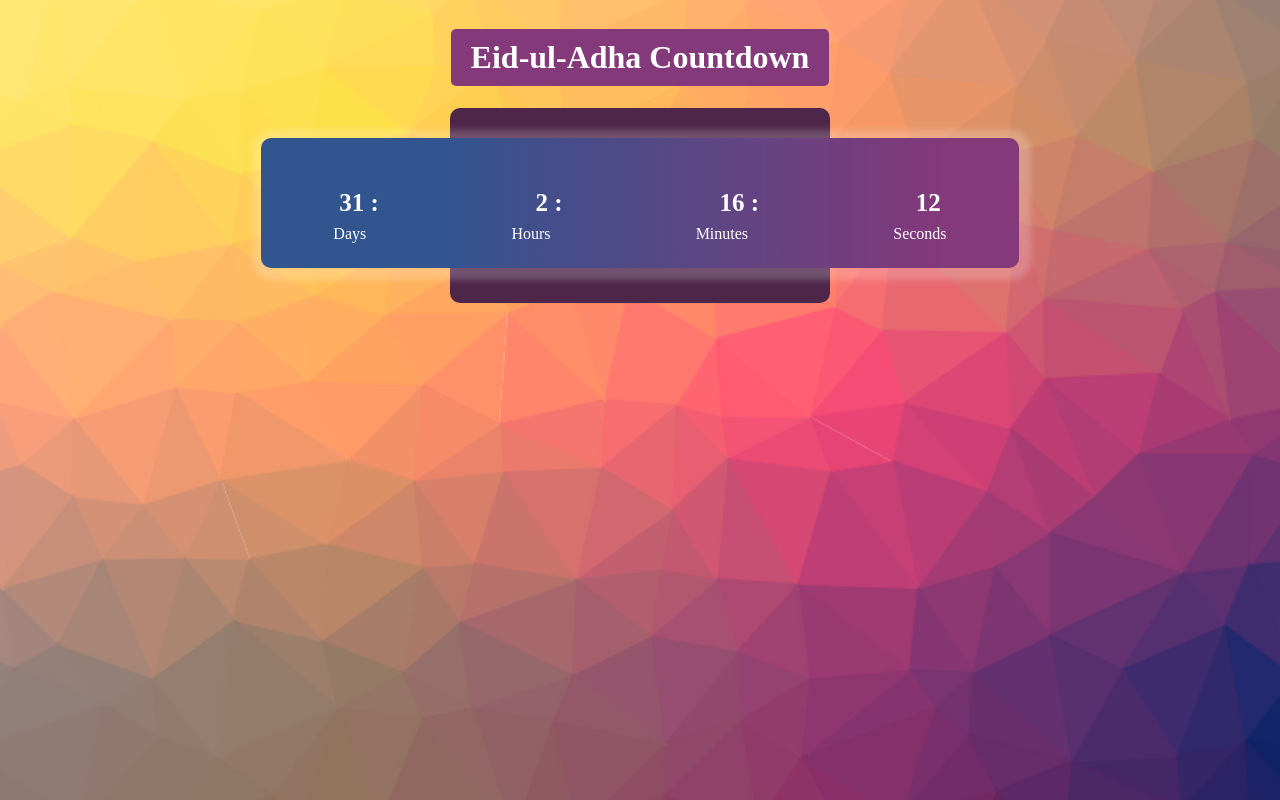
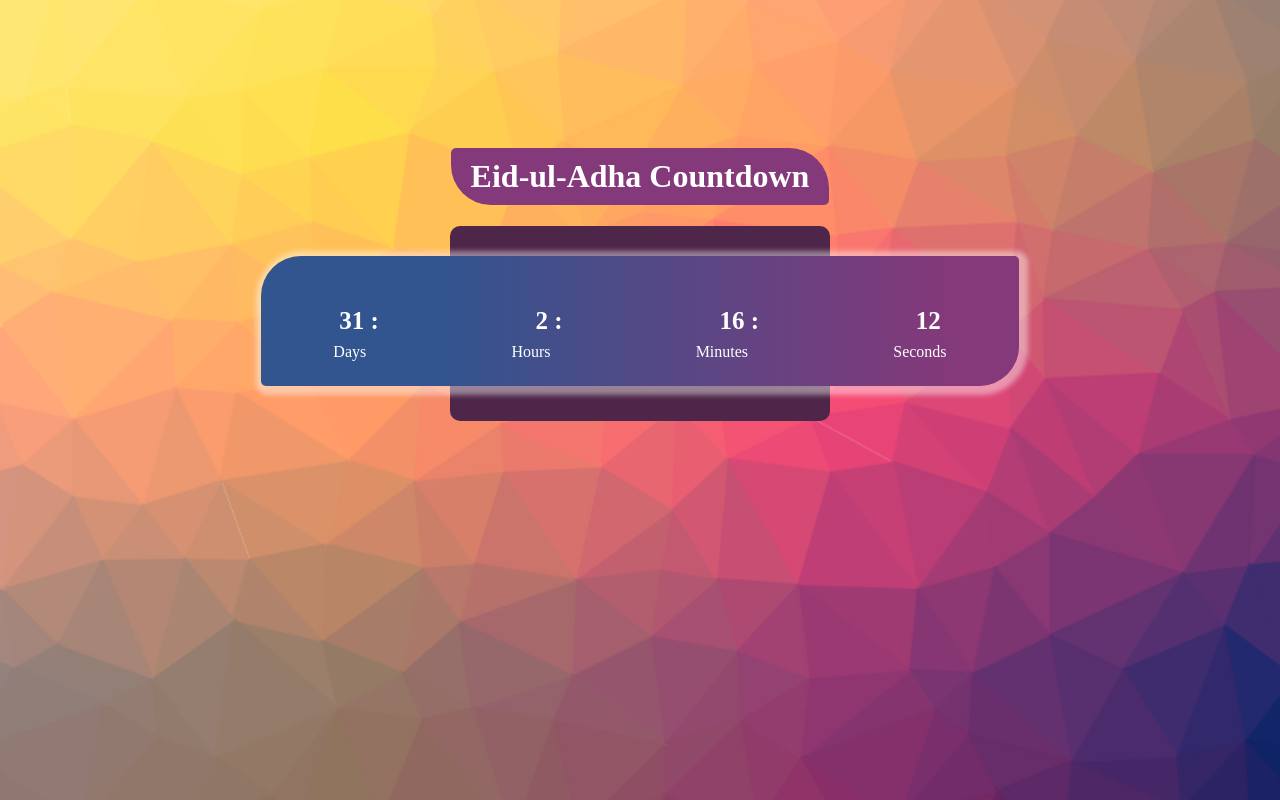
Before and after one commit to fayyazcode/countdown-eid, a plain HTML site: page index.html in a window 1280 px wide. Drawn offline with Linux system fonts and the light colour scheme.

Commit message:
styling changes

```diff
--- a/index.html
+++ b/index.html
@@ -10,6 +10,7 @@
 </head>
 
 <body id="body">
+    <div class="container-xl">
     <div class="header main" id="head" onclick="bg()" title="Click Here">
         <h1>Eid-ul-Adha Countdown</h1>
     </div>
@@ -32,6 +33,7 @@
 
         </div>
     </div>
+</div>
     <script src="app.js"></script>
 </body>
 
--- a/style.css
+++ b/style.css
@@ -3,6 +3,9 @@ body{
     background-size: cover;
     background-attachment: fixed;
     color: white;
+}
+.container-xl{
+    margin-top: 10%;
 }
 
 .main
@@ -16,7 +19,7 @@ body{
     background:rgb(131, 57, 122) ;
    display: inline-block;
    padding: 10px 20px;
-   border-radius: 5px;
+   border-radius: 5px 40px 5px 40px;
 }
 .container{
     width: 100%;
@@ -56,8 +59,8 @@ body{
     /* background-image: radial-gradient(circle, #5c0067 10%, #00d4ff 120%); */
     color: white;
     height: 130px;
-    box-shadow: 2px 2px 6px 10px #ffffff34;
-    border-radius: 10px;
+    box-shadow: 2px 2px 5px 7px rgba(255, 255, 255, 0.424);
+    border-radius: 40px 5px 40px 5px;
 }
 #text{
    position: absolute;
```
